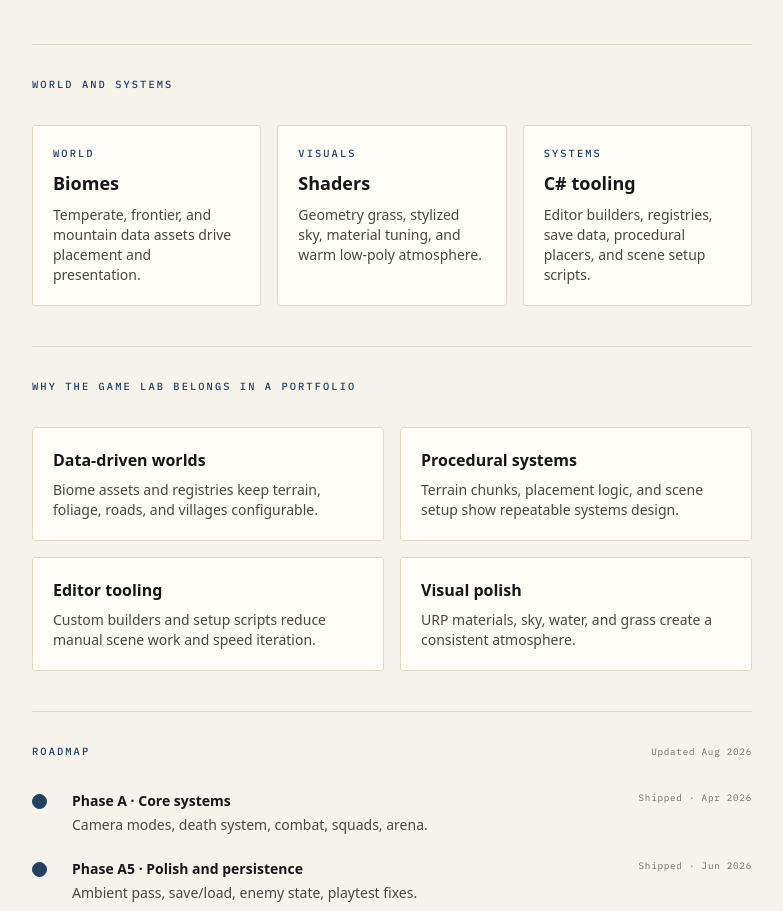
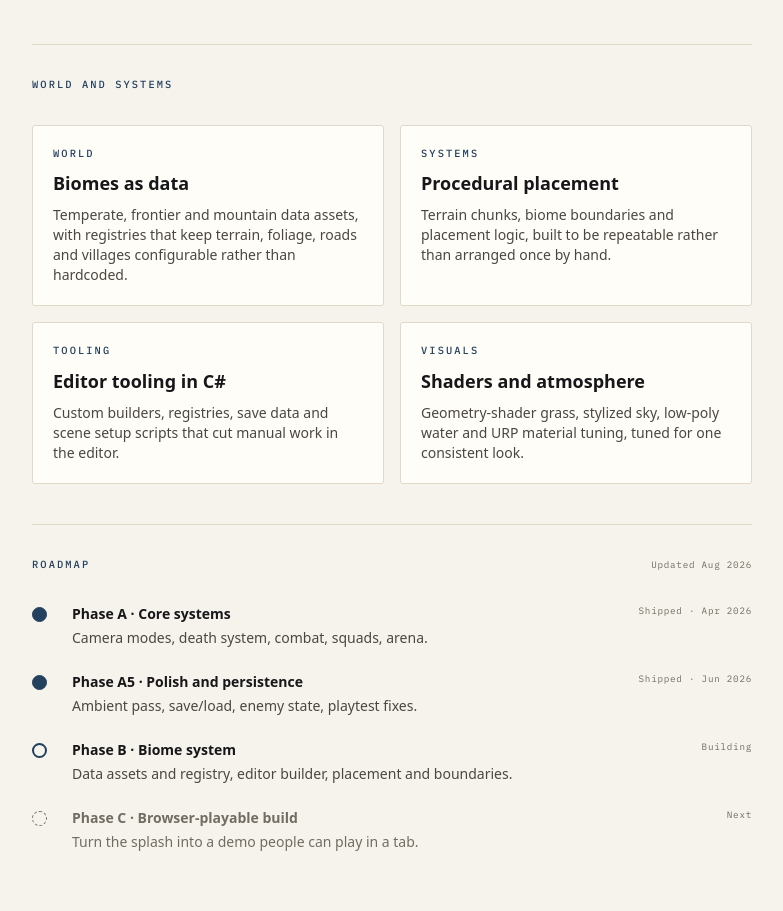
Before and after one commit to Tim-Creekmore/portfolio, an Astro site: page /game in a window 1280 px wide. Shown: the part 400-1311 px from the top of the page, without its empty margins (248-1031 px from the left). Built offline with nearby package versions, Linux system fonts and the light colour scheme; Astro itself is replaced by a stand-in of ours.

Commit message:
game: one section of four ideas, not two sections of seven cards (item 05)
"World and systems" (3 cards) and "Why the game lab belongs in a
portfolio" (4 cards) overlapped almost entirely -- Biomes against
Data-driven worlds, Shaders against Visual polish, C# tooling against
Editor tooling -- so seven cards in two card styles said four things.
Merged into one section of four, keeping every distinct idea and the
specifics from both copies.

Dropped the second section's framing along with it: arguing that the
project belongs in a portfolio is weaker than just showing it well.

```diff
--- a/src/pages/game.astro
+++ b/src/pages/game.astro
@@ -27,45 +27,35 @@
       </span>
     </header>
 
+    <!-- One section, four ideas. This previously ran as two sections -- "World
+         and systems" (3 cards) and "Why the game lab belongs in a portfolio"
+         (4 cards) -- whose contents overlapped almost entirely: Biomes against
+         Data-driven worlds, Shaders against Visual polish, C# tooling against
+         Editor tooling. Seven cards in two card styles said four things. The
+         second section's framing was also defensive; showing the work well is
+         the argument for it. -->
     <section aria-labelledby="world-heading" class="rule pt-8 pb-10">
       <h2 id="world-heading" class="eyebrow mb-8">World and systems</h2>
-      <div class="grid sm:grid-cols-3 gap-4">
-        <div class="card p-5">
+      <div class="grid sm:grid-cols-2 gap-4">
+        <article class="card p-5">
           <p class="eyebrow mb-2">World</p>
-          <h3 class="text-lg font-semibold text-gray-900 mb-2">Biomes</h3>
-          <p class="text-sm text-gray-600">Temperate, frontier, and mountain data assets drive placement and presentation.</p>
-        </div>
-        <div class="card p-5">
-          <p class="eyebrow mb-2">Visuals</p>
-          <h3 class="text-lg font-semibold text-gray-900 mb-2">Shaders</h3>
-          <p class="text-sm text-gray-600">Geometry grass, stylized sky, material tuning, and warm low-poly atmosphere.</p>
-        </div>
-        <div class="card p-5">
-          <p class="eyebrow mb-2">Systems</p>
-          <h3 class="text-lg font-semibold text-gray-900 mb-2">C# tooling</h3>
-          <p class="text-sm text-gray-600">Editor builders, registries, save data, procedural placers, and scene setup scripts.</p>
-        </div>
-      </div>
-    </section>
-
-    <section aria-labelledby="why-heading" class="rule pt-8 pb-10">
-      <h2 id="why-heading" class="eyebrow mb-8">Why the game lab belongs in a portfolio</h2>
-      <div class="grid md:grid-cols-2 gap-4">
-        <article class="card p-5">
-          <h3 class="text-base font-semibold text-gray-900 mb-2">Data-driven worlds</h3>
-          <p class="text-sm text-gray-600">Biome assets and registries keep terrain, foliage, roads, and villages configurable.</p>
+          <h3 class="text-lg font-semibold text-gray-900 mb-2">Biomes as data</h3>
+          <p class="text-sm text-gray-600">Temperate, frontier and mountain data assets, with registries that keep terrain, foliage, roads and villages configurable rather than hardcoded.</p>
         </article>
         <article class="card p-5">
-          <h3 class="text-base font-semibold text-gray-900 mb-2">Procedural systems</h3>
-          <p class="text-sm text-gray-600">Terrain chunks, placement logic, and scene setup show repeatable systems design.</p>
+          <p class="eyebrow mb-2">Systems</p>
+          <h3 class="text-lg font-semibold text-gray-900 mb-2">Procedural placement</h3>
+          <p class="text-sm text-gray-600">Terrain chunks, biome boundaries and placement logic, built to be repeatable rather than arranged once by hand.</p>
         </article>
         <article class="card p-5">
-          <h3 class="text-base font-semibold text-gray-900 mb-2">Editor tooling</h3>
-          <p class="text-sm text-gray-600">Custom builders and setup scripts reduce manual scene work and speed iteration.</p>
+          <p class="eyebrow mb-2">Tooling</p>
+          <h3 class="text-lg font-semibold text-gray-900 mb-2">Editor tooling in C#</h3>
+          <p class="text-sm text-gray-600">Custom builders, registries, save data and scene setup scripts that cut manual work in the editor.</p>
         </article>
         <article class="card p-5">
-          <h3 class="text-base font-semibold text-gray-900 mb-2">Visual polish</h3>
-          <p class="text-sm text-gray-600">URP materials, sky, water, and grass create a consistent atmosphere.</p>
+          <p class="eyebrow mb-2">Visuals</p>
+          <h3 class="text-lg font-semibold text-gray-900 mb-2">Shaders and atmosphere</h3>
+          <p class="text-sm text-gray-600">Geometry-shader grass, stylized sky, low-poly water and URP material tuning, tuned for one consistent look.</p>
         </article>
       </div>
     </section>
```
Also changed, not shown: public/assets/css/tailwind.css, tests/visual/__snapshots__/pages.spec.js-snapshots/game-desktop-win32.png, tests/visual/__snapshots__/pages.spec.js-snapshots/game-mobile-win32.png.
